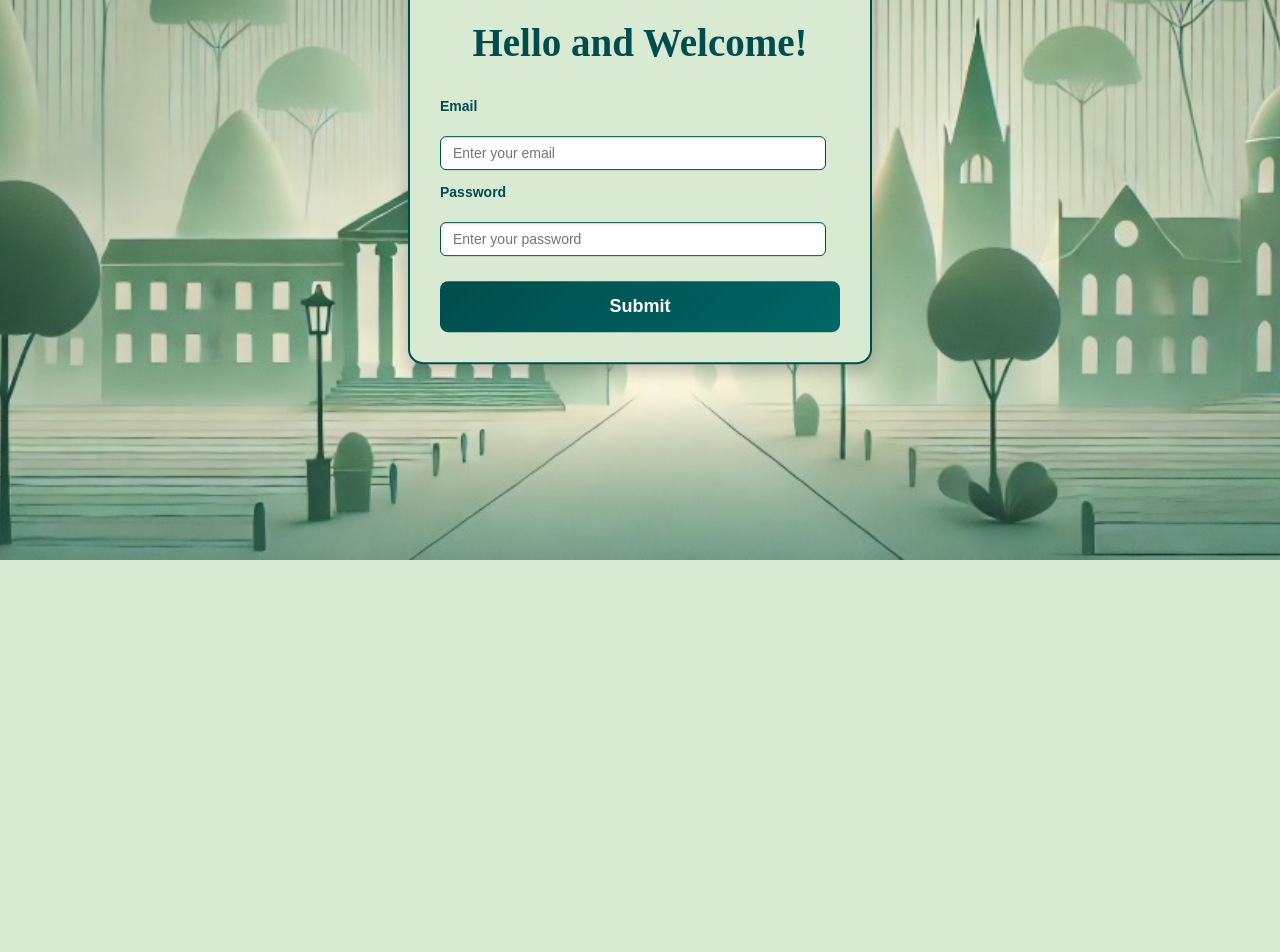
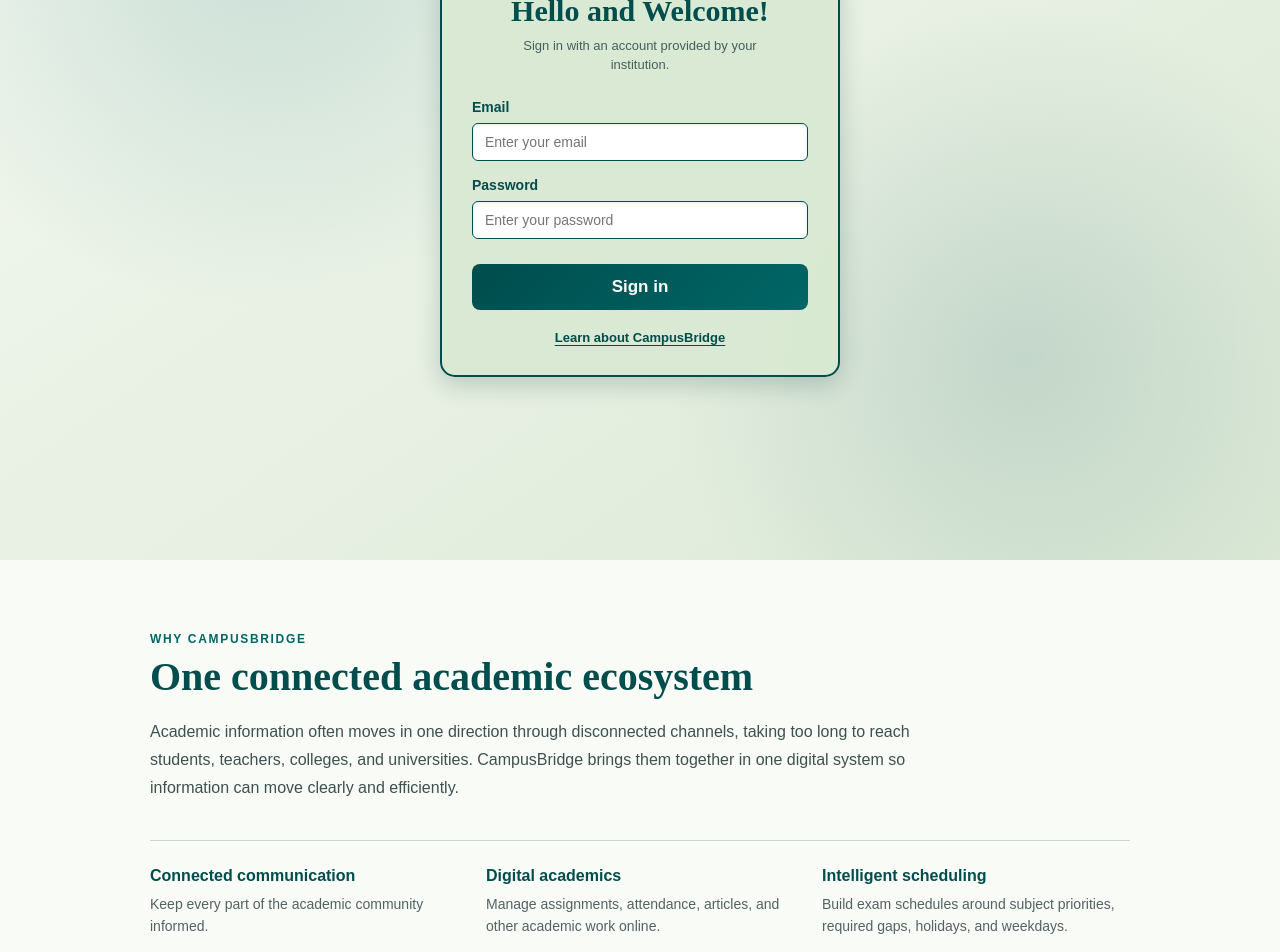
Before and after one commit to krimamadhikarmi/CampusBridge_frontend, a React (Create React App) app: page / in a window 1280 px wide. Shown: the part 240-1192 px from the top of the page. Before the commit the page ends 800 px from the top, so only its background shows below. Built offline with nearby package versions, Linux system fonts and the light colour scheme; no server answers.

Commit message:
Added Info section to the HomePage

```diff
--- a/src/components/customFormField.jsx
+++ b/src/components/customFormField.jsx
@@ -1,10 +1,11 @@
-const CustomFormField = ({ label, name, placeholder, type, value, cname, onChange,readOnly}) => {
+const CustomFormField = ({ label, name, placeholder, type, value, cname, onChange, readOnly }) => {
   return (
     <>
       <p id="login-label">
-        <label for={cname}>{label}</label>
+        <label htmlFor={cname}>{label}</label>
       </p>
       <input
+        id={cname}
         className="login-field"
         type={type}
         name={name}
--- a/src/pages/Login.jsx
+++ b/src/pages/Login.jsx
@@ -5,6 +5,29 @@
 import { useToken } from '../context/TokenContext';
 import NormalPopup from '../components/NormalPopup';
 import api from '../api/axios';
+import { FontAwesomeIcon } from '@fortawesome/react-fontawesome';
+import { faGithub, faLinkedin } from '@fortawesome/free-brands-svg-icons';
+
+const developers = [
+  {
+    name: 'Krima Madhikarmi',
+    role: 'Frontend Engineer',
+    linkedin: 'https://www.linkedin.com/in/krima-madhikarmi/',
+    github: 'https://github.com/krimamadhikarmi',
+  },
+  {
+    name: 'Shishant Shrestha',
+    role: 'Backend and Database Developer',
+    linkedin: 'https://www.linkedin.com/in/csant26',
+    github: 'https://github.com/csant26',
+  },
+  {
+    name: 'Sarina Shrestha',
+    role: 'UI/UX Designer',
+    linkedin: 'https://www.linkedin.com/in/sarina-shrestha-6224802b0/',
+    github: 'https://github.com/SarinaStha0',
+  },
+];
 
 const Login = () => {
   const [username, setUsername] = useState('');
@@ -92,10 +115,13 @@
     setPassword(event.target.value);
   };
   return (
-    <div className="login-body">
+    <main className="login-page">
+      <section className="login-body" aria-labelledby="login-title">
         <div id="loginBox">
           <div id="title">
-          <h2>Hello and Welcome!</h2>
+            <p className="login-kicker">CampusBridge</p>
+            <h1 id="login-title">Hello and Welcome!</h1>
+            <p className="login-access-note">Sign in with an account provided by your institution.</p>
           </div>
           <div>
             <form onSubmit={handleSubmit}>
@@ -117,15 +143,87 @@
               />
 
               <div id="login-button">
-              <input type="submit" />
+                <input type="submit" value="Sign in" />
               </div>
             </form>
           </div>
+          <a className="learn-more-link" href="#about">
+            Learn about CampusBridge
+          </a>
         </div>
+      </section>
+
+      <section className="about-section" id="about" aria-labelledby="about-title">
+        <div className="section-content">
+          <p className="section-kicker">Why CampusBridge</p>
+          <h2 id="about-title">One connected academic ecosystem</h2>
+          <p className="about-intro">
+            Academic information often moves in one direction through disconnected channels, taking
+            too long to reach students, teachers, colleges, and universities. CampusBridge brings
+            them together in one digital system so information can move clearly and efficiently.
+          </p>
+
+          <div className="feature-list">
+            <div className="feature-item">
+              <strong>Connected communication</strong>
+              <span>Keep every part of the academic community informed.</span>
+            </div>
+            <div className="feature-item">
+              <strong>Digital academics</strong>
+              <span>Manage assignments, attendance, articles, and other academic work online.</span>
+            </div>
+            <div className="feature-item">
+              <strong>Intelligent scheduling</strong>
+              <span>
+                Build exam schedules around subject priorities, required gaps, holidays, and
+                weekdays.
+              </span>
+            </div>
+          </div>
+        </div>
+      </section>
+
+      <section className="team-section" aria-labelledby="team-title">
+        <div className="section-content">
+          <p className="section-kicker">The team</p>
+          <h2 id="team-title">Built by</h2>
+          <div className="developer-list">
+            {developers.map((developer) => (
+              <div className="developer" key={developer.name}>
+                <div>
+                  <h3>{developer.name}</h3>
+                  <p>{developer.role}</p>
+                </div>
+                <div className="developer-links">
+                  <a
+                    href={developer.linkedin}
+                    target="_blank"
+                    rel="noreferrer"
+                    aria-label={`${developer.name} on LinkedIn`}
+                  >
+                    <FontAwesomeIcon icon={faLinkedin} />
+                    LinkedIn
+                  </a>
+                  <a
+                    href={developer.github}
+                    target="_blank"
+                    rel="noreferrer"
+                    aria-label={`${developer.name} on GitHub`}
+                  >
+                    <FontAwesomeIcon icon={faGithub} />
+                    GitHub
+                  </a>
+                </div>
+              </div>
+            ))}
+          </div>
+        </div>
+      </section>
+
       {errorMessage && (
         <NormalPopup title="Login Failed" message={errorMessage} onClose={() => setErrorMessage(null)} />
       )}
-    </div>
+    </main>
   );
 };
 export default Login;
--- a/src/styles/LoginStyle.css
+++ b/src/styles/LoginStyle.css
@@ -1,151 +1,268 @@
-/* #loginBox {
-  position: absolute;
-  top: 50%;
-  left: 50%;
-  transform: translate(-50%, -50%);
-  width: 350px;
-  border-radius: 20px;
-  border: 1px solid rgb(171, 163, 163);
-  padding: 20px;
-  background-color: #e8e6e6;
-  box-shadow: 0 8px 16px rgba(0, 0, 0, 0.2);
-  transition: box-shadow 0.3s ease;
+.login-page {
+  --login-primary: #004d4d;
+  --login-primary-light: #006666;
+  --login-soft: #d9ead3;
+  --login-cream: #f8fbf6;
+  color: #243737;
+  font-family: Arial, sans-serif;
 }
-#loginBox:hover {
-  box-shadow: 0 12px 24px rgba(0, 0, 0, 0.3);
-}
-#title {
-  text-align: center;
-  font-family: 'Arial', sans-serif;
-  font-size: 20px;
-  color: #4a4848;
-}
-#login-label{
-    font-size: 16px;
-    font-weight: bold;
 
-}
-.login-field {
-  width: 95%;
-  padding: 9px;
-  border-radius: 10px 15px;
-  border: 1px solid black;
-  background-color: #f8f8f8;
-  font-size: 16px;
-}
-#login-button {
-  margin-top: 20px;
-  width: 200px;
+.login-body {
+  min-height: 100vh;
+  box-sizing: border-box;
   display: flex;
   justify-content: center;
-  margin-left:60px ;
+  align-items: center;
+  padding: 40px 20px;
+  background:
+    radial-gradient(circle at 20% 20%, rgba(0, 102, 102, 0.16), transparent 32%),
+    radial-gradient(circle at 80% 75%, rgba(73, 128, 128, 0.2), transparent 30%),
+    linear-gradient(145deg, #f4f8f1, #dce9d6);
 }
 
-#login-button input {
-    width: 120px;
-    padding: 12px 30px;
-    background-color: rgb(118, 70, 162);
-    border: none;
-    color: whitesmoke;
-    font-size: 22px;
-    border-radius: 10px;
-    cursor: pointer;
-    transition: background-color 0.3s ease;
-}
-#login-button input:hover {
-    background-color: #6a4fd9;
-} */
-
 #loginBox {
-  position: absolute;
-  top: 50%;
-  left: 50%;
-  transform: translate(-50%, -50%);
-  width: 400px;
+  width: min(400px, 100%);
+  box-sizing: border-box;
   padding: 30px;
+  border: 2px solid var(--login-primary);
   border-radius: 15px;
-  background: #d9ead3; /* Soft green theme color */
-  border: 2px solid #004d4d; /* Dark green border */
-  box-shadow: 0 8px 16px rgba(0, 0, 0, 0.2);
-  transition: transform 0.3s ease, box-shadow 0.3s ease;
-}
-
-#loginBox:hover {
-  transform: translate(-50%, -50%) scale(1.02);
-  box-shadow: 0 12px 24px rgba(0, 0, 0, 0.3);
+  background: rgba(217, 234, 211, 0.96);
+  box-shadow: 0 8px 24px rgba(0, 49, 49, 0.2);
 }
 
 #title {
+  margin-bottom: 24px;
   text-align: center;
-  font-family: 'Times New Roman', Times, serif; /* Academic-style font */
-  font-size: 26px;
-  font-weight: bold;
-  color: #004d4d; /* Dark green text */
-  margin-bottom: 25px;
+  color: var(--login-primary);
+}
+
+#title h1 {
+  margin: 4px 0 8px;
+  font-family: 'Times New Roman', Times, serif;
+  font-size: 30px;
+}
+
+.login-kicker,
+.section-kicker {
+  margin: 0;
+  color: var(--login-primary-light);
+  font-size: 12px;
+  font-weight: 700;
+  letter-spacing: 0.14em;
+  text-transform: uppercase;
+}
+
+.login-access-note {
+  margin: 0 auto;
+  max-width: 290px;
+  color: #466060;
+  font-size: 13px;
+  font-weight: 400;
+  line-height: 1.5;
 }
 
 #login-label {
+  margin: 16px 0 0;
+  color: var(--login-primary);
   font-size: 14px;
   font-weight: bold;
-  color: #004d4d; /* Dark green */
 }
 
 .login-field {
-  width: 90%; /* Reduce width slightly */
-  padding: 8px 12px; /* Make padding smaller */
-  border-radius: 6px; /* Slightly smaller border radius */
-  border: 1px solid #004d4d; /* Match dark green theme */
-  background-color: #ffffff; /* White background for contrast */
-  font-size: 14px; /* Decrease font size */
+  width: 100%;
+  box-sizing: border-box;
   margin-top: 8px;
-  box-shadow: inset 0 1px 3px rgba(0, 0, 0, 0.1);
-  transition: border-color 0.3s ease;
+  padding: 10px 12px;
+  border: 1px solid var(--login-primary);
+  border-radius: 6px;
+  background-color: #fff;
+  box-shadow: inset 0 1px 3px rgba(0, 0, 0, 0.08);
+  font-size: 14px;
+  transition: border-color 0.2s ease, box-shadow 0.2s ease;
 }
 
 .login-field:focus {
   outline: none;
-  border-color: #004d4d;
-  box-shadow: 0 0 5px rgba(0, 77, 77, 0.3); /* Slight green glow */
+  border-color: var(--login-primary-light);
+  box-shadow: 0 0 0 3px rgba(0, 102, 102, 0.15);
 }
 
 #login-button {
   margin-top: 25px;
-  text-align: center;
 }
 
 #login-button input {
   width: 100%;
-  padding: 15px 30px;
-  background: linear-gradient(135deg, #004d4d, #006666); /* Vibrant green gradient */
+  padding: 13px 30px;
   border: none;
-  color: #ffffff; /* White text */
-  font-size: 18px;
+  border-radius: 8px;
+  background: linear-gradient(135deg, var(--login-primary), var(--login-primary-light));
+  color: #fff;
+  cursor: pointer;
+  font-size: 17px;
   font-weight: bold;
-  border-radius: 8px;
-  cursor: pointer;
-  transition: background 0.3s ease, transform 0.2s ease;
+  transition: filter 0.2s ease, transform 0.2s ease;
 }
 
 #login-button input:hover {
-  background: linear-gradient(135deg, #006666, #004d4d); /* Hover effect */
-  transform: scale(1.05);
+  filter: brightness(1.08);
+  transform: translateY(-1px);
 }
 
 #login-button input:active {
-  transform: scale(0.98);
-  box-shadow: none;
+  transform: translateY(0);
 }
 
-.login-body {
-  font-family: 'Arial', sans-serif;
-  background-image: url('/public/bg1.jpg');
-  background-size: cover;
-  background-position: center;
-  background-repeat: no-repeat;
-  color: #333;
+.learn-more-link {
+  display: block;
+  margin-top: 20px;
+  color: var(--login-primary);
+  font-size: 13px;
+  font-weight: 700;
+  text-align: center;
+  text-underline-offset: 3px;
+}
+
+.about-section,
+.team-section {
+  padding: 72px 24px;
+}
+
+.about-section {
+  background: var(--login-cream);
+}
+
+.team-section {
+  padding-top: 54px;
+  padding-bottom: 54px;
+  background: var(--login-soft);
+}
+
+.section-content {
+  width: min(980px, 100%);
+  margin: 0 auto;
+}
+
+.section-content > h2 {
+  margin: 7px 0 18px;
+  color: var(--login-primary);
+  font-family: 'Times New Roman', Times, serif;
+  font-size: clamp(28px, 4vw, 40px);
+}
+
+.about-intro {
+  max-width: 760px;
   margin: 0;
+  color: #3e5151;
+  font-size: 16px;
+  line-height: 1.75;
+}
+
+.feature-list {
+  display: grid;
+  grid-template-columns: repeat(3, 1fr);
+  gap: 28px;
+  margin-top: 38px;
+  border-top: 1px solid rgba(0, 77, 77, 0.2);
+  padding-top: 26px;
+}
+
+.feature-item {
   display: flex;
-  justify-content: center;
+  flex-direction: column;
+  gap: 8px;
+}
+
+.feature-item strong {
+  color: var(--login-primary);
+  font-size: 16px;
+}
+
+.feature-item span {
+  color: #526363;
+  font-size: 14px;
+  line-height: 1.6;
+}
+
+.developer-list {
+  display: grid;
+  grid-template-columns: repeat(3, 1fr);
+  gap: 28px;
+  margin-top: 24px;
+}
+
+.developer {
+  display: flex;
+  min-width: 0;
+  flex-direction: column;
+  justify-content: space-between;
+  gap: 16px;
+  border-top: 2px solid var(--login-primary);
+  padding-top: 16px;
+}
+
+.developer h3 {
+  margin: 0 0 6px;
+  color: var(--login-primary);
+  font-size: 17px;
+}
+
+.developer p {
+  margin: 0;
+  color: #526363;
+  font-size: 13px;
+  line-height: 1.45;
+}
+
+.developer-links {
+  display: flex;
+  flex-wrap: wrap;
+  gap: 14px;
+}
+
+.developer-links a {
+  display: inline-flex;
   align-items: center;
-  height: 100vh;
+  gap: 6px;
+  color: var(--login-primary);
+  font-size: 13px;
+  font-weight: 700;
+  text-decoration: none;
 }
+
+.developer-links a:hover {
+  text-decoration: underline;
+  text-underline-offset: 3px;
+}
+
+@media (max-width: 700px) {
+  .about-section,
+  .team-section {
+    padding: 52px 20px;
+  }
+
+  .feature-list,
+  .developer-list {
+    grid-template-columns: 1fr;
+    gap: 24px;
+  }
+
+  .developer {
+    flex-direction: row;
+    align-items: flex-start;
+  }
+}
+
+@media (max-width: 440px) {
+  #loginBox {
+    padding: 26px 20px;
+  }
+
+  #title h1 {
+    font-size: 26px;
+  }
+
+  .developer {
+    flex-direction: column;
+  }
+}
```
Lines whose indentation alone changed are shown as unchanged.
